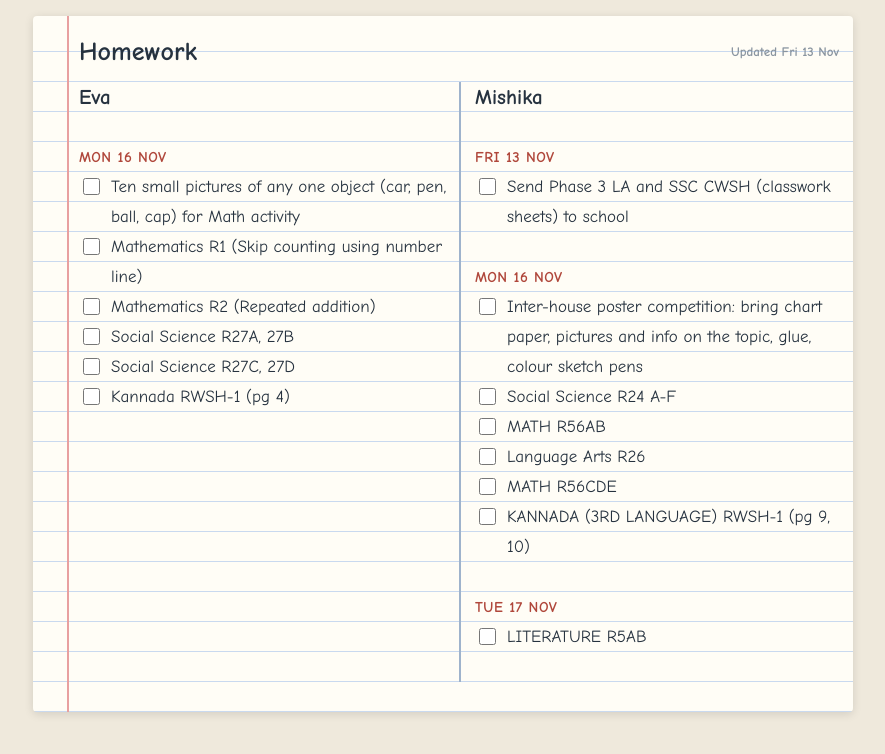
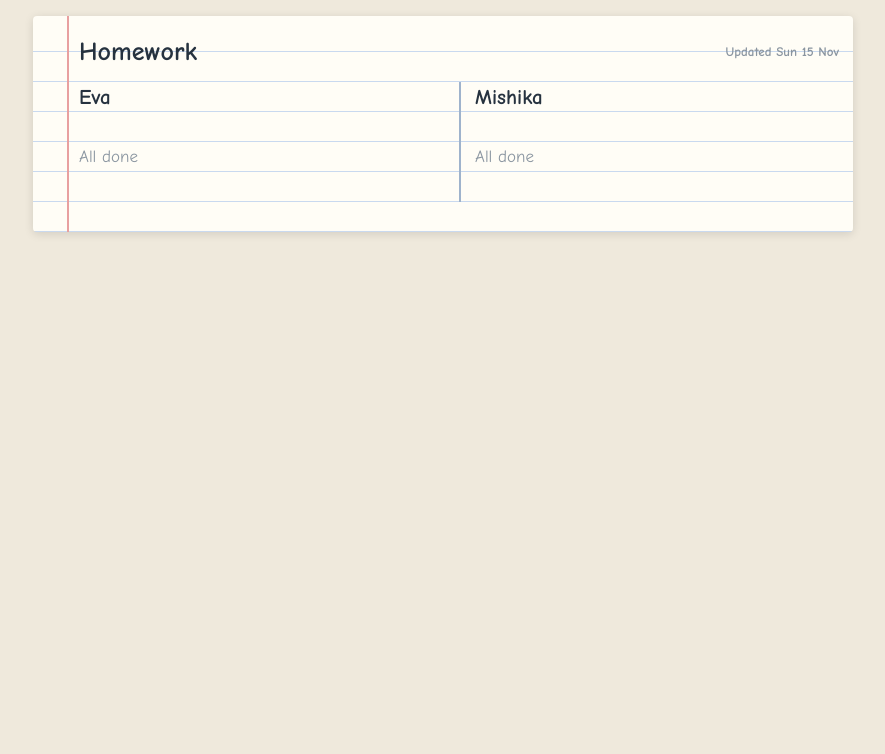
Before and after one commit to akshay-hw-notebook/akshay-hw-notebook.github.io, a plain HTML site: page index.html in a window 1280 px wide. Shown: the whole page, without its empty margins (197-1082 px from the left). Drawn offline with Linux system fonts and the light colour scheme.

Commit message:
All homework done (Sun 15 Nov)

```diff
--- a/data.json
+++ b/data.json
@@ -1 +1 @@
-{"updated": "Fri 13 Nov", "kids": [{"name": "Eva", "groups": [{"heading": "Mon 16 Nov", "items": ["Ten small pictures of any one object (car, pen, ball, cap) for Math activity", "Mathematics R1 (Skip counting using number line)", "Mathematics R2 (Repeated addition)", "Social Science R27A, 27B", "Social Science R27C, 27D", "Kannada RWSH-1 (pg 4)"]}]}, {"name": "Mishika", "groups": [{"heading": "Fri 13 Nov", "items": ["Send Phase 3 LA and SSC CWSH (classwork sheets) to school"]}, {"heading": "Mon 16 Nov", "items": ["Inter-house poster competition: bring chart paper, pictures and info on the topic, glue, colour sketch pens", "Social Science R24 A-F", "MATH R56AB", "Language Arts R26", "MATH R56CDE", "KANNADA (3RD LANGUAGE) RWSH-1 (pg 9, 10)"]}, {"heading": "Tue 17 Nov", "items": ["LITERATURE R5AB"]}]}]}
+{"updated": "Sun 15 Nov", "kids": [{"name": "Eva", "groups": []}, {"name": "Mishika", "groups": []}]}
--- a/index.html
+++ b/index.html
@@ -33,39 +33,15 @@ input:checked+span{text-decoration:line-through;color:#8a95a0}
 </head>
 <body>
 <div class="page">
-<h1>Homework<span class="upd">Updated Fri 13 Nov</span></h1>
+<h1>Homework<span class="upd">Updated Sun 15 Nov</span></h1>
 <div class="cols">
 <div class="col">
 <h2>Eva</h2>
-<h3>Mon 16 Nov</h3>
-<ul>
-<li><label><input type="checkbox" data-k="Eva|Mon 16 Nov|Ten small pictures of any one object (car, pen, ball, cap) for Math activity"><span>Ten small pictures of any one object (car, pen, ball, cap) for Math activity</span></label></li>
-<li><label><input type="checkbox" data-k="Eva|Mon 16 Nov|Mathematics R1 (Skip counting using number line)"><span>Mathematics R1 (Skip counting using number line)</span></label></li>
-<li><label><input type="checkbox" data-k="Eva|Mon 16 Nov|Mathematics R2 (Repeated addition)"><span>Mathematics R2 (Repeated addition)</span></label></li>
-<li><label><input type="checkbox" data-k="Eva|Mon 16 Nov|Social Science R27A, 27B"><span>Social Science R27A, 27B</span></label></li>
-<li><label><input type="checkbox" data-k="Eva|Mon 16 Nov|Social Science R27C, 27D"><span>Social Science R27C, 27D</span></label></li>
-<li><label><input type="checkbox" data-k="Eva|Mon 16 Nov|Kannada RWSH-1 (pg 4)"><span>Kannada RWSH-1 (pg 4)</span></label></li>
-</ul>
+<ul><li class="none">All done</li></ul>
 </div>
 <div class="col">
 <h2>Mishika</h2>
-<h3>Fri 13 Nov</h3>
-<ul>
-<li><label><input type="checkbox" data-k="Mishika|Fri 13 Nov|Send Phase 3 LA and SSC CWSH (classwork sheets) to school"><span>Send Phase 3 LA and SSC CWSH (classwork sheets) to school</span></label></li>
-</ul>
-<h3>Mon 16 Nov</h3>
-<ul>
-<li><label><input type="checkbox" data-k="Mishika|Mon 16 Nov|Inter-house poster competition: bring chart paper, pictures and info on the topic, glue, colour sketch pens"><span>Inter-house poster competition: bring chart paper, pictures and info on the topic, glue, colour sketch pens</span></label></li>
-<li><label><input type="checkbox" data-k="Mishika|Mon 16 Nov|Social Science R24 A-F"><span>Social Science R24 A-F</span></label></li>
-<li><label><input type="checkbox" data-k="Mishika|Mon 16 Nov|MATH R56AB"><span>MATH R56AB</span></label></li>
-<li><label><input type="checkbox" data-k="Mishika|Mon 16 Nov|Language Arts R26"><span>Language Arts R26</span></label></li>
-<li><label><input type="checkbox" data-k="Mishika|Mon 16 Nov|MATH R56CDE"><span>MATH R56CDE</span></label></li>
-<li><label><input type="checkbox" data-k="Mishika|Mon 16 Nov|KANNADA (3RD LANGUAGE) RWSH-1 (pg 9, 10)"><span>KANNADA (3RD LANGUAGE) RWSH-1 (pg 9, 10)</span></label></li>
-</ul>
-<h3>Tue 17 Nov</h3>
-<ul>
-<li><label><input type="checkbox" data-k="Mishika|Tue 17 Nov|LITERATURE R5AB"><span>LITERATURE R5AB</span></label></li>
-</ul>
+<ul><li class="none">All done</li></ul>
 </div>
 </div>
 </div>
```
